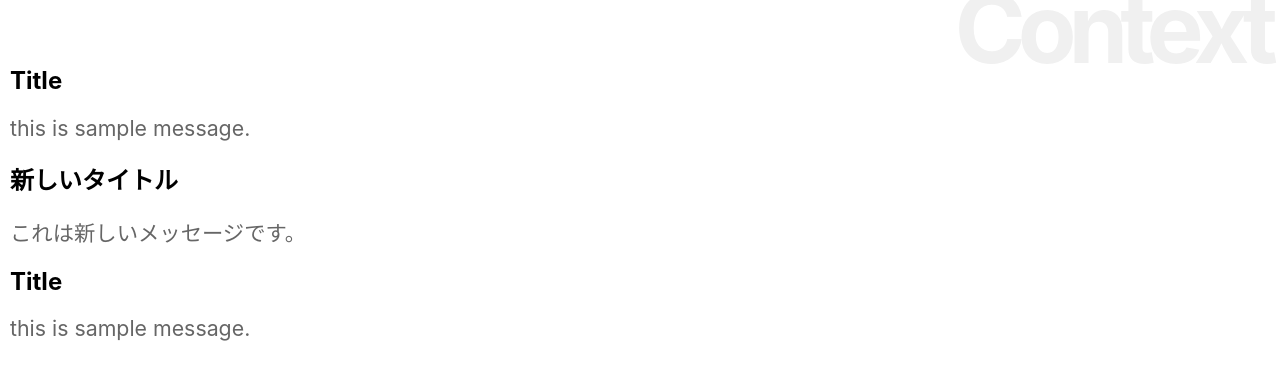
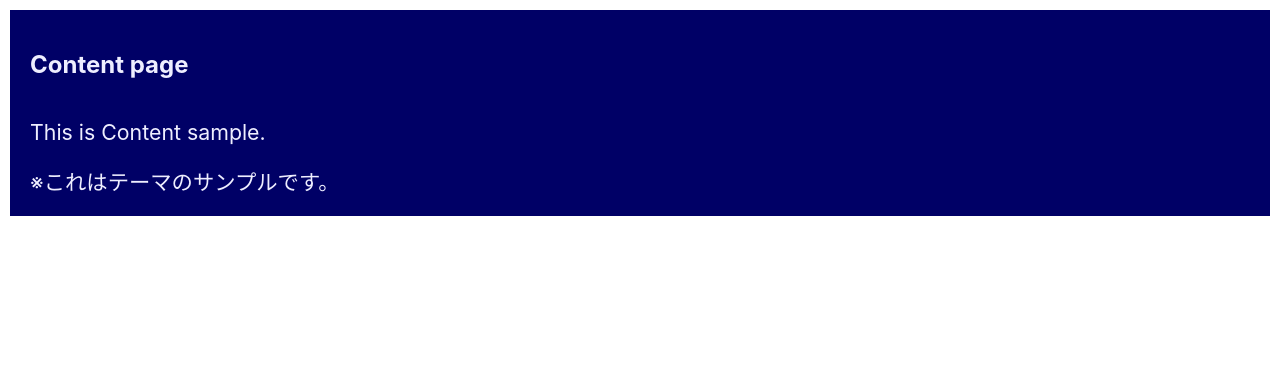
Before and after one commit to mkmy1123/React-practice, a React (Create React App) app in the folder react_app/: page / in a window 1280 px wide. Shown: the top 380 px of the page. Built offline with nearby package versions, Linux system fonts and the light colour scheme.

Commit message:
Context theme

```diff
--- a/react_app/src/App.js
+++ b/react_app/src/App.js
@@ -2,51 +2,51 @@
 import Rect from './Rect';
 import './App.css';
 
-let data = { title: 'Title',
-  message:'this is sample message.'};
+let theme = {
+  light: {
+    backgroundColor:"#eef",
+    color:"#006",
+    padding:"10px",
+  },
+  dark: {
+    backgroundColor:"#006",
+    color:"#eef",
+    padding:"10px",
+  }
+};
 
-const SampleContext = React.createContext(data);
+const ThemeContext = React.createContext(theme.dark);
 
 class App extends Component {
-  newdata = {title:'新しいタイトル', message:'これは新しいメッセージです。'};
+  static contextType = ThemeContext;
 
   render(){
     return(
-      <div>
-        <h1>Context</h1>
-        <Title />
-        <Message />
-        <SampleContext.Provider value={this.newdata}>
-          <Title />
-          <Message />
-        </SampleContext.Provider>
-          <Title />
-          <Message />
+      <div style={this.context}>
+        <Title value="Content page" />
+        <Message value="This is Content sample." />
+        <Message value="※これはテーマのサンプルです。" />
       </div>
     );
   }
 }
 
 class Title extends Component {
-  static contextType = SampleContext;
+  static contextType = ThemeContext;
 
   render(){
     return (
-      <div>
-        <h2>{this.context.title}</h2>
-      </div>
+      <h2 style={this.context}>{this.props.value}</h2>
     );
   }
 }
 
 class Message extends Component {
-  static contextType = SampleContext;
+  static contextType = ThemeContext;
 
   render(){
     return(
-      <div>
-        <p>{this.context.message}</p>
-      </div>
+      <p style={this.context}>{this.props.value}</p>
     );
   }
 }
```
